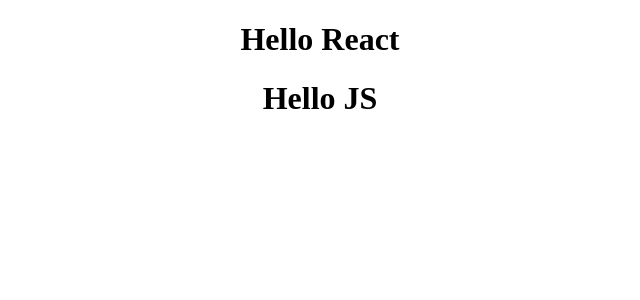
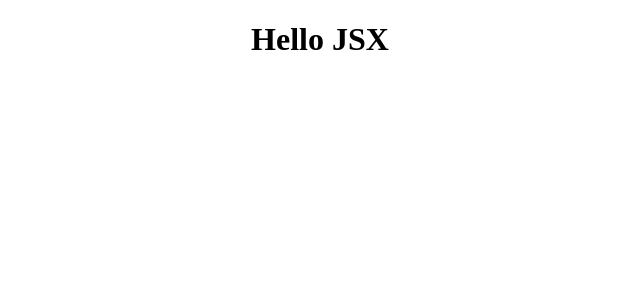
Before and after one commit to SaishJ/React-JS-Beginner-to-Advanced, a React (Create React App) app: page / in a window 1280 px wide. Shown: the top 300 px of the page, without its empty margins (320-960 px from the left). Built offline with nearby package versions, Linux system fonts and the light colour scheme.

Commit message:
:page_facing_up: JavaScript XML
JSX

```diff
--- a/src/App.js
+++ b/src/App.js
@@ -1,13 +1,14 @@
 import "./App.css";
-import FirstComponent from "./components/Greet"; //Default Export
-//import Greet from "./components/Greet"; //Named Export
+import FirstComponent from "./components/Greet";
 import Welcome from "./components/Welcome";
+import Hello from "./components/Hello";
 
 function App() {
   return (
     <div className="App">
-      <FirstComponent />
-      <Welcome />
+      {/* <FirstComponent />
+      <Welcome /> */}
+      <Hello />
     </div>
   );
 }
--- a/src/components/Greet.js
+++ b/src/components/Greet.js
@@ -1,13 +1,7 @@
 import React from "react";
 
-// Default Export
 const Greet = () => {
   return <h1>Hello React</h1>;
 };
 
 export default Greet;
-
-// Named Export
-// export const Greet = () => {
-//   return <h1>Hello React</h1>;
-// };
--- /dev/null
+++ b/src/components/Hello.js
@@ -0,0 +1,21 @@
+import React from "react";
+
+// With JSX (JavaScript XML)
+const Hello = () => {
+  return (
+    <div className="dummyClass">
+      <h1>Hello JSX</h1>
+    </div>
+  );
+};
+
+// Without JSX
+// const Hello = () => {
+//   return React.createElement(
+//     "div",
+//     { id: "hello", className: "dummyClass" },
+//     React.createElement("h1", null, "Hello React")
+//   );
+// };
+
+export default Hello;
```
